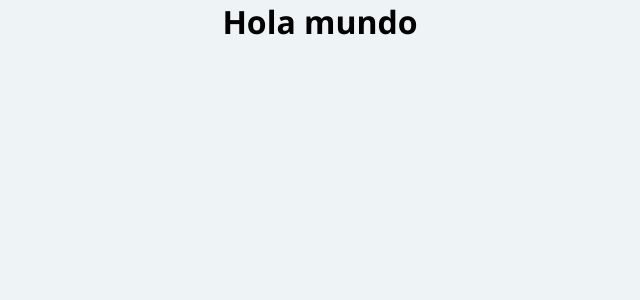
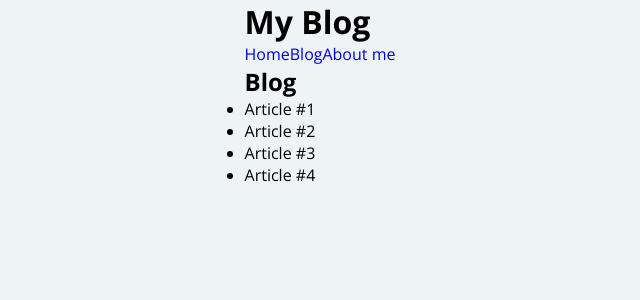
Before and after one commit to SantiClemenzi/My-Blog, a React (Create React App) app: page /blog in a window 1280 px wide. Shown: the top 300 px of the page, without its empty margins (320-960 px from the left). Built offline with nearby package versions, Linux system fonts and the light colour scheme.

Commit message:
estructura-basica_creada

```diff
--- a/src/App.js
+++ b/src/App.js
@@ -1,9 +1,26 @@
-import React from "react";
+import React from 'react';
+import { BrowserRouter, Route, Routes } from 'react-router-dom';
+// importamos los componentes
+import Header from './components/Header';
+import Home from './components/Home';
+import Blog from './components/Blog';
+import About from './components/About';
 
 const App = () => {
-  return (
-    <h1>Hola mundo</h1>
-  );
-}
+	return (
+		<BrowserRouter>
+			<div>
+        <Header/>
+				<main>
+					<Routes>
+						<Route path="/" element={<Home />} />
+						<Route path="/blog" element={<Blog />} />
+						<Route path="/about" element={<About />} />
+					</Routes>
+				</main>
+			</div>
+		</BrowserRouter>
+	);
+};
 
 export default App;
--- /dev/null
+++ b/src/components/About.js
@@ -0,0 +1,12 @@
+import React from 'react';
+
+const About = () => {
+	return (
+		<div>
+			<h2>About</h2>
+			<p>Hi!! my name is santiago and im 20</p>
+		</div>
+	);
+};
+
+export default About;
--- /dev/null
+++ b/src/components/Blog.js
@@ -0,0 +1,17 @@
+import React from 'react';
+
+const Blog = () => {
+	return (
+		<div>
+			<h2>Blog</h2>
+			<ul>
+				<li>Article #1</li>
+				<li>Article #2</li>
+				<li>Article #3</li>
+				<li>Article #4</li>
+			</ul>
+		</div>
+	);
+};
+
+export default Blog;
--- /dev/null
+++ b/src/components/Header.js
@@ -0,0 +1,17 @@
+import React from 'react';
+import { NavLink } from 'react-router-dom';
+
+const Header = () => {
+	return (
+		<header>
+			<h1>My Blog</h1>
+			<nav>
+				<NavLink to="/">Home</NavLink>
+				<NavLink to="/blog">Blog</NavLink>
+				<NavLink to="/about">About me</NavLink>
+			</nav>
+		</header>
+	);
+};
+
+export default Header;
--- /dev/null
+++ b/src/components/Home.js
@@ -0,0 +1,12 @@
+import React from 'react';
+
+const Home = () => {
+	return (
+		<div>
+			<h2>Home</h2>
+			<p>This is the home page</p>
+		</div>
+	);
+};
+
+export default Home;
```
